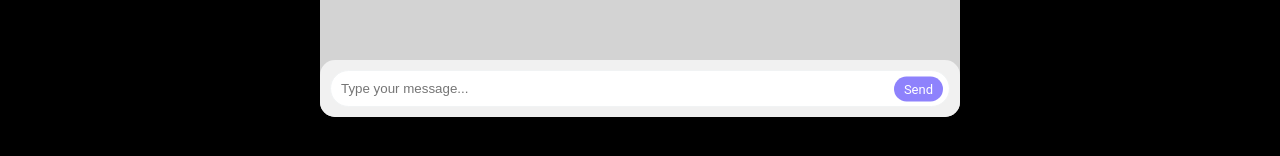
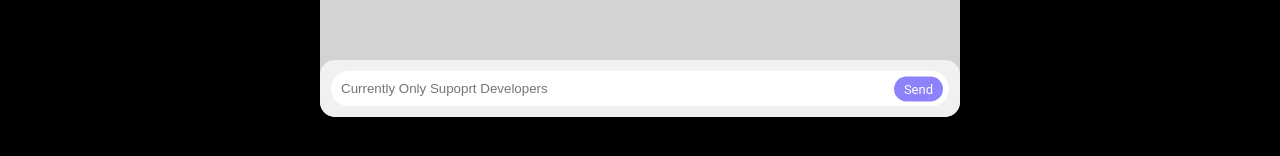
Before and after one commit to GnExia483957/TronAI-React, a React (Create React App) app: page /Agent in a window 1280 px wide. Shown: the part 576-732 px from the top of the page. Built offline with nearby package versions, Linux system fonts and the light colour scheme; a web font is replaced by a local one.

Commit message:
changed placeholder text on chatbot to updated version

```diff
--- a/src/Pages/Agent.js
+++ b/src/Pages/Agent.js
@@ -151,7 +151,7 @@ const Agent = () => {
                     type="text"
                     id="userInput"
                     value={userInput}
-                    placeholder="Type your message..."
+                    placeholder="Currently Only Supoprt Developers"
                     onChange={handleInputChange}
                     onKeyPress={handleKeyPress}
                     disabled={isSending}
```
